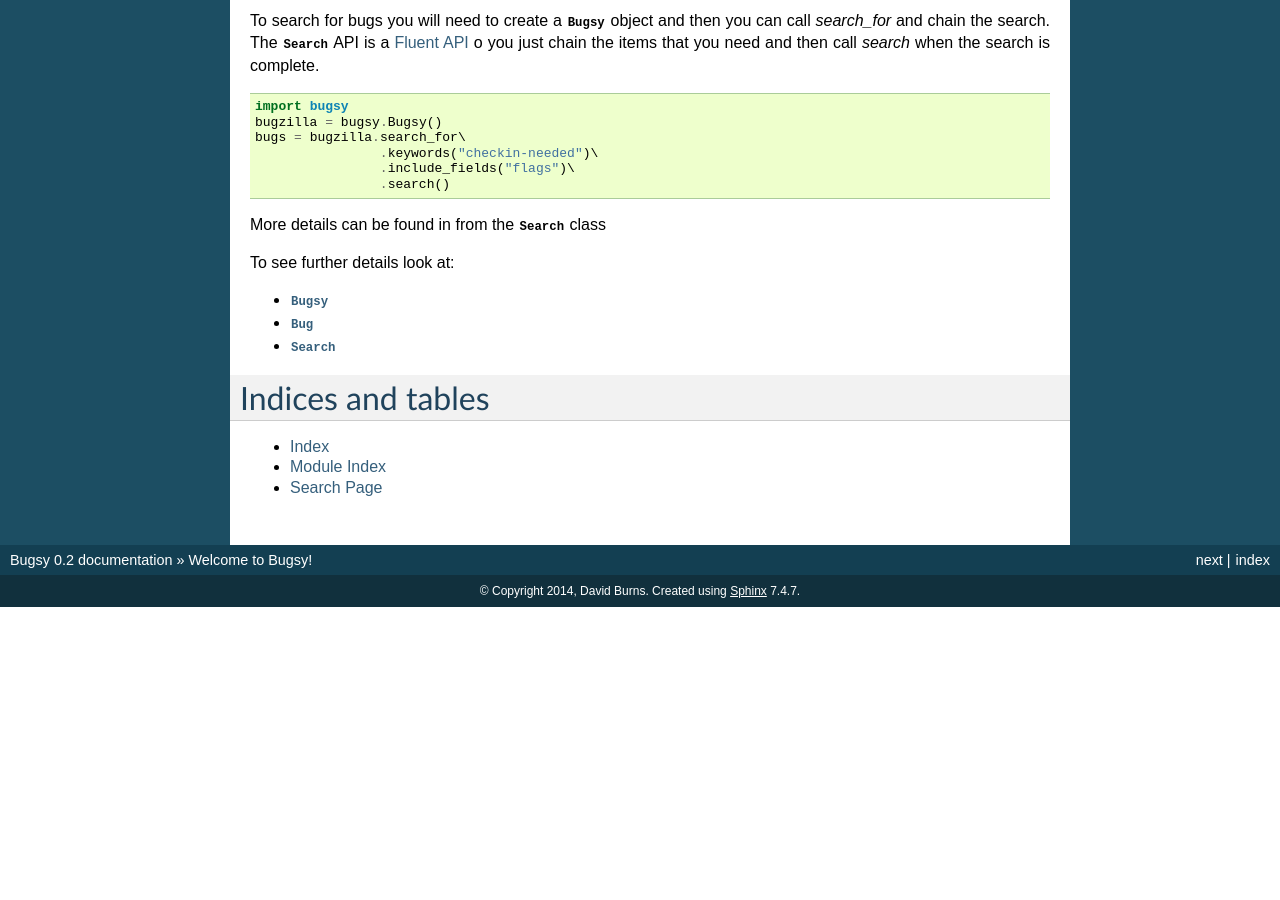
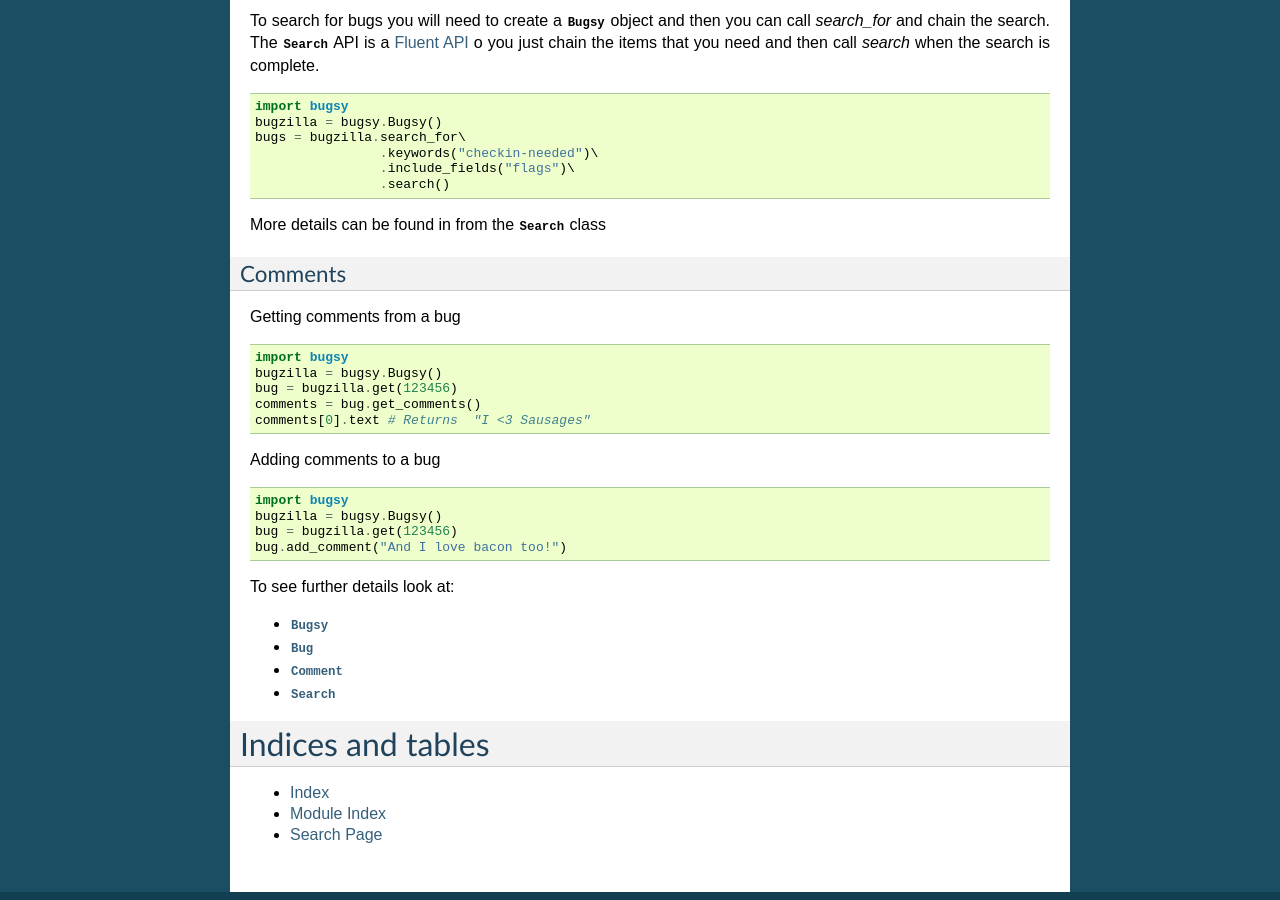
Before and after one commit to AutomatedTester/Bugsy, a Sphinx documentation site: the page built from docs/source/index.rst, in a window 1280 px wide and 900 px high, scrolled down 1072 px. Built offline with Sphinx 7.4.7, drawn with Linux system fonts in a browser that asks for light colours; formulas are drawn with MathJax 3; before the commit the page ends 1679 px from its top, so only the background shows below that.

Commit message:
Add documenation for comments

```diff
--- a/bugsy/__init__.py
+++ b/bugsy/__init__.py
@@ -1,3 +1,3 @@
-from bug import Bug, BugException
+from bug import Bug, BugException, Comment
 from bugsy import Bugsy, BugsyException, LoginException
 from search import Search
--- a/docs/source/index.rst
+++ b/docs/source/index.rst
@@ -87,6 +87,27 @@ o you just chain the items that you need and then call `search` when the search
 
 More details can be found in from the :class:`Search` class
 
+Comments
+~~~~~~~~
+
+Getting comments from a bug
+
+.. code-block:: python
+
+    import bugsy
+    bugzilla = bugsy.Bugsy()
+    bug = bugzilla.get(123456)
+    comments = bug.get_comments()
+    comments[0].text # Returns  "I <3 Sausages"
+
+Adding comments to a bug
+
+.. code-block:: python
+
+    import bugsy
+    bugzilla = bugsy.Bugsy()
+    bug = bugzilla.get(123456)
+    bug.add_comment("And I love bacon too!")
 
 To see further details look at:
 
@@ -95,6 +116,7 @@ To see further details look at:
 
    bugsy.rst
    bug.rst
+   comment.rst
    search_bug.rst
 
 
```
Also changed, not shown: docs/source/comment.rst (added, +8 -0 lines).
